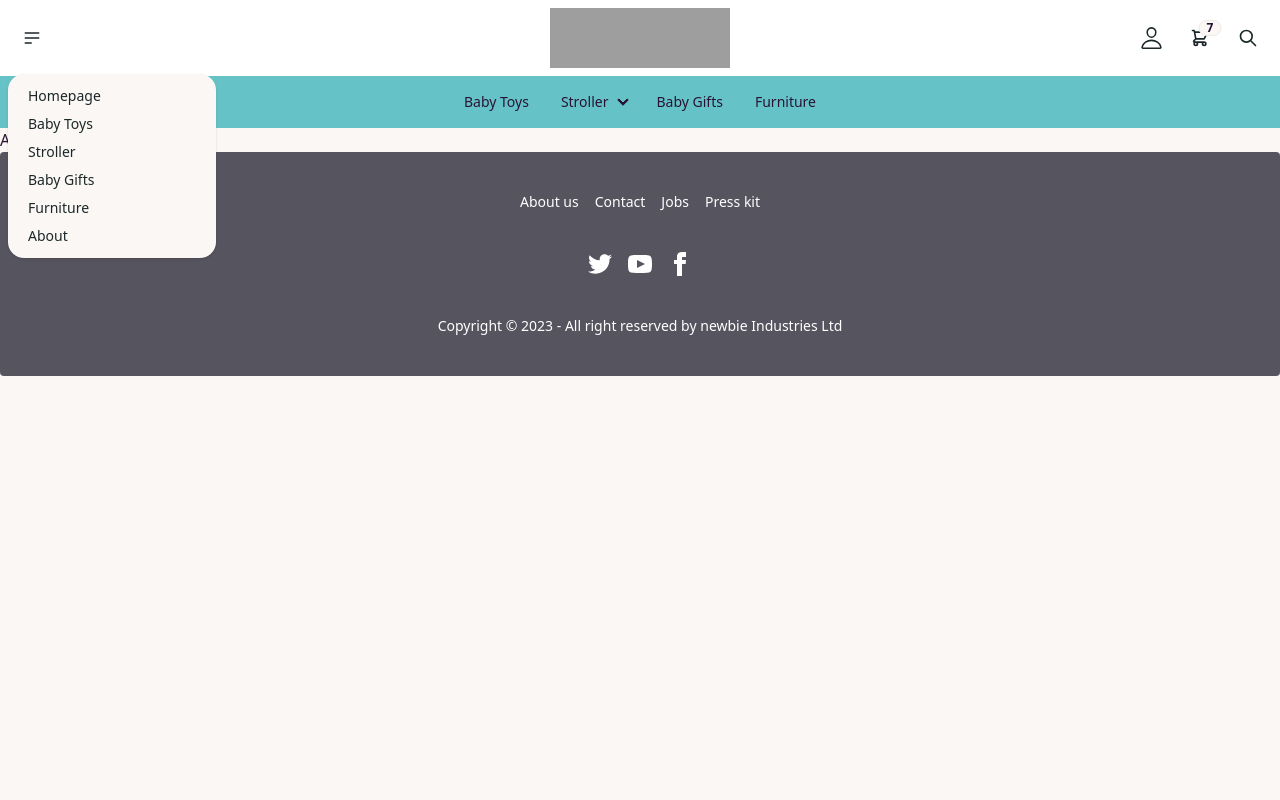
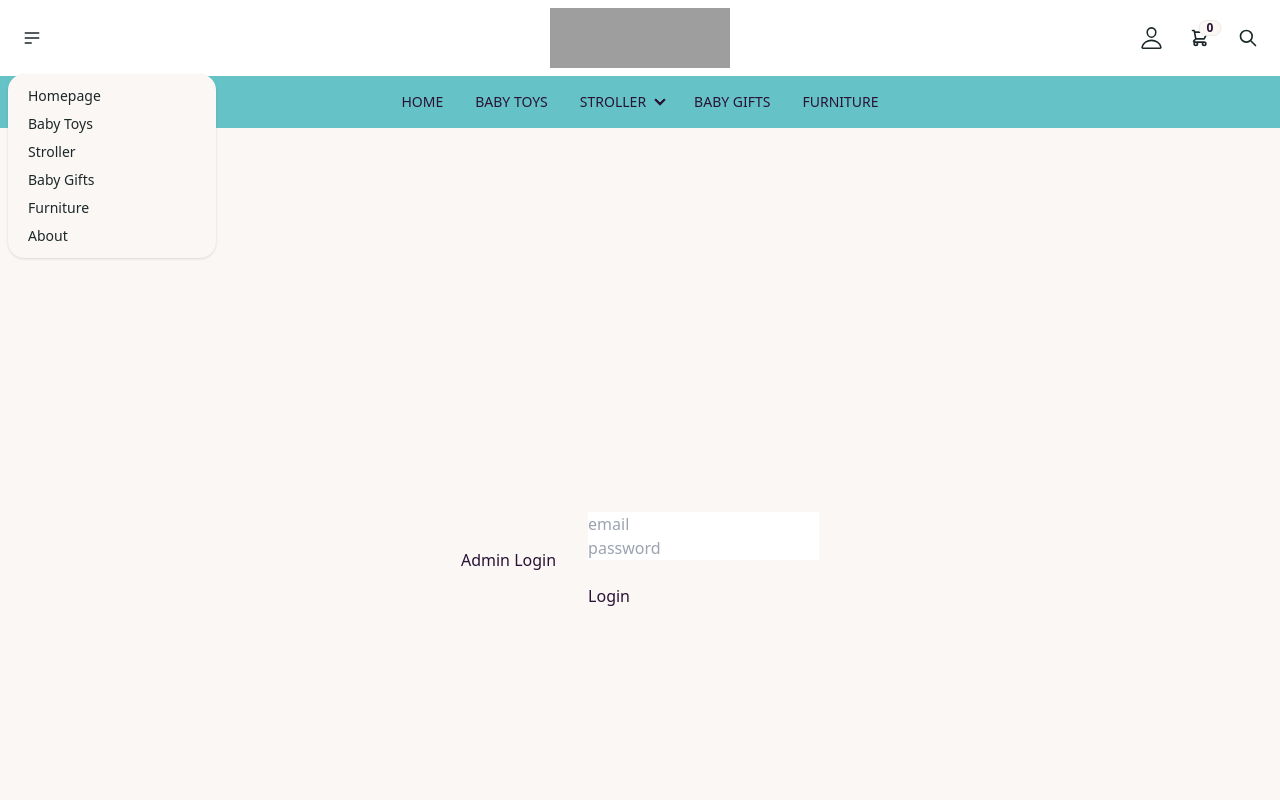
Before and after one commit to SinthiyaBalan/ReDI_FinalProject, a React (Create React App) app: page /adminLoginPage in a window 1280 px wide. Both pictures are taken after a click on the label 32 px from the left and 38 px from the top of the page. Shown: the top 800 px of the page. Built offline with nearby package versions, Linux system fonts and the light colour scheme; no server answers; grey boxes are pictures that could not be loaded.

Commit message:
Updated total amount

```diff
--- a/src/App.jsx
+++ b/src/App.jsx
@@ -23,6 +23,7 @@ function App() {
   const [defaultqty, setDefaultqty] = useState()
   const [cartItem, setCartItem] = useState([]);
   const [product, setProduct] = useState();
+  const [users, setUsers] = useState()
 
   // console.log("cartItem",cartItem);
 
@@ -31,15 +32,20 @@ function App() {
 
 }, []);
 
+useEffect(() => {
+  axios("https://ecommerce-website-backend-2lob.onrender.com/admin").then(i => setUsers(i.data)).catch(i => console.log(i))
+
+}, []);
+
 
 
   return (
     <div data-theme="cupcake" className="app min-h-screen">
-      <Nav />
+      <Nav cartItem={cartItem} setSelectedCategory = {setSelectedCategory}/>
         <Routes >
           <Route path='/' element={<MainSection setCategories={setCategories} categories={categories} setSelectedCategory = {setSelectedCategory}/>} />
-          <Route path='/productList' element={<ProductList products={products} selectedCategory={selectedCategory} setSelectedProductId = {setSelectedProductId} />} />
-          <Route path='/productDetails' element = {<ProductDetails cartItem={cartItem} selectedProductId = {selectedProductId} qty={qty} defaultqty = {defaultqty} setQty = {setQty} setCartItem = {setCartItem} product = {product} products={products} setProduct={setProduct}/>} />
+          <Route path='/productList' element={<ProductList products={products} selectedCategory={selectedCategory} setSelectedProductId = {setSelectedProductId} setDefaultqty = {setDefaultqty}/>} />
+          <Route path='/productDetails' element = {<ProductDetails cartItem={cartItem} selectedProductId = {selectedProductId} qty={qty} setQty = {setQty} setCartItem = {setCartItem} product = {product} products={products} setProduct={setProduct}/>} />
           <Route path='/shoppingCart' element = {<ShoppingCart   cartItem={cartItem} setCartItem = {setCartItem}/>} />
           <Route path='/payment' element = {<Payment />} />
           <Route path='/adminLoginPage' element = {<AdminLogin />}/>
--- a/src/Components/AdminLogin.jsx
+++ b/src/Components/AdminLogin.jsx
@@ -2,8 +2,24 @@ import React from 'react';
 import {} from 'react-router-dom'
 
 function AdminLogin() {
+
+
+    const submitHandler = (e) =>{
+
+        e.preventDefault();
+        const email = e.target.email.value;
+        const password = e.target.password.value;
+        console.log(email,password);
+    }
   return (
-    <div>AdminLogin</div>
+    <div className='admin-login container md:flex lg:flex lg:flex-wrap lg:gap-8 lg:items-center justify-center items-center mt-8 mb-6 min-h-screen'>
+        Admin Login
+        <form onSubmit={submitHandler}>
+            <input type="email" name="email" id="email" placeholder='email'/> <br />
+            <input type="password" name="password" id="password" placeholder='password'/><br /><br />
+            <button type="submit" >Login</button>
+    </form>
+    </div>
   )
 }
 
--- a/src/Components/MainSection.jsx
+++ b/src/Components/MainSection.jsx
@@ -21,7 +21,7 @@ function MainSection({setSelectedCategory, setCategories, categories}) {
         <h4 className='home_title'>Welcome to the magic world of Newbie</h4>
         <div className='category-section min-h-screen'>
           {/* {categories&& categories.map((i ,index) => <img   onClick={(e) => category(e)} src={i.pic} alt={i.name} />)} */}
-          {categories ? categories.map((i ,index) => <img   onClick={(e) => category(e)} src={i.pic} alt={i.name} />):
+          {categories ? categories.map((i ,index) => <img  key= {index} onClick={(e) => category(e)} src={i.pic} alt={i.name} />):
 
             <span className="loading loading-dots loading-lg"></span>
           }
--- a/src/Components/Nav.jsx
+++ b/src/Components/Nav.jsx
@@ -1,49 +1,132 @@
-import React from 'react';
-import {useNavigate} from 'react-router-dom'
+import React from "react";
+import { useNavigate } from "react-router-dom";
 
-function Nav() {
-
+function Nav({ cartItem, setSelectedCategory }) {
   const navigate = useNavigate();
   return (
     <>
       <div className="navbar bg-primary text-primary-content">
         <div className="navbar-start">
-    <div className="dropdown">
+          <div className="dropdown" >
             <label tabIndex={0} className="btn btn-ghost btn-circle">
-        <svg xmlns="http://www.w3.org/2000/svg" className="h-5 w-5" fill="none" viewBox="0 0 24 24" stroke="currentColor"><path strokeLinecap="round" strokeLinejoin="round" strokeWidth="2" d="M4 6h16M4 12h16M4 18h7" /></svg>
+              <svg
+                xmlns="http://www.w3.org/2000/svg"
+                className="h-5 w-5"
+                fill="none"
+                viewBox="0 0 24 24"
+                stroke="currentColor"
+              >
+                <path
+                  strokeLinecap="round"
+                  strokeLinejoin="round"
+                  strokeWidth="2"
+                  d="M4 6h16M4 12h16M4 18h7"
+                />
+              </svg>
             </label>
-      <ul tabIndex={0} className="menu menu-sm dropdown-content mt-3 p-2 shadow bg-base-100 rounded-box w-52">
-        <li><a>Homepage</a></li>
-        <li><a>Baby Toys</a></li>
-        <li><a>Stroller</a></li>
-        <li><a>Baby Gifts</a></li>
-        <li><a>Furniture</a></li>
-        <li><a>About</a></li>
+            <ul
+              tabIndex={0}
+              className="menu menu-sm dropdown-content mt-3 p-2 shadow bg-base-100 rounded-box w-52 z-10"
+            >
+              <li>
+                <a onClick={() => navigate("/")}>Homepage</a>
+              </li>
+              <li>
+                <a
+                onClick={() => {
+                  setSelectedCategory("Baby Toys");
+                  navigate("/productList");
+                }}>Baby Toys</a>
+              </li>
+              <li>
+                <a
+                onClick={() => {
+                  setSelectedCategory("Stroller");
+                  navigate("/productList");
+                }}>Stroller</a>
+              </li>
+              <li>
+                <a
+                 onClick={() => {
+                  setSelectedCategory("Baby Gifts");
+                  navigate("/productList");
+                }}>Baby Gifts</a>
+              </li>
+              <li>
+                <a
+                onClick={() => {
+                  setSelectedCategory("Furniture");
+                  navigate("/productList");
+                }}
+                >Furniture</a>
+              </li>
+              <li>
+                <a>About</a>
+              </li>
             </ul>
           </div>
         </div>
         <div className="navbar-center">
           {/* <a className="btn btn-ghost normal-case text-xl">newbie</a> */}
-    <div className='logo'></div>
+          <div className="logo"></div>
         </div>
 
-
         <div className="navbar-end">
-  <button className="btn btn-ghost btn-circle" onClick={ () => navigate('/adminLoginPage')}><ion-icon  name="person-outline"></ion-icon></button>
+          <button
+            className="btn btn-ghost btn-circle"
+            onClick={() => navigate("/adminLoginPage")}
+          >
+            <ion-icon name="person-outline"></ion-icon>
+          </button>
           <div className="flex-none">
             <div className="dropdown dropdown-end">
               <label tabIndex="0" className="btn btn-ghost btn-circle">
                 <div className="indicator">
-          <svg xmlns="http://www.w3.org/2000/svg" className="h-5 w-5" fill="none" viewBox="0 0 24 24" stroke="currentColor"><path strokeLinecap="round" strokeLinejoin="round" strokeWidth="2" d="M3 3h2l.4 2M7 13h10l4-8H5.4M7 13L5.4 5M7 13l-2.293 2.293c-.63.63-.184 1.707.707 1.707H17m0 0a2 2 0 100 4 2 2 0 000-4zm-8 2a2 2 0 11-4 0 2 2 0 014 0z" /></svg>
-          <span className="badge badge-sm indicator-item">7</span>
+                  <svg
+                    xmlns="http://www.w3.org/2000/svg"
+                    className="h-5 w-5"
+                    fill="none"
+                    viewBox="0 0 24 24"
+                    stroke="currentColor"
+                  >
+                    <path
+                      strokeLinecap="round"
+                      strokeLinejoin="round"
+                      strokeWidth="2"
+                      d="M3 3h2l.4 2M7 13h10l4-8H5.4M7 13L5.4 5M7 13l-2.293 2.293c-.63.63-.184 1.707.707 1.707H17m0 0a2 2 0 100 4 2 2 0 000-4zm-8 2a2 2 0 11-4 0 2 2 0 014 0z"
+                    />
+                  </svg>
+                  <span className="badge badge-sm indicator-item">
+                    {cartItem &&
+                      cartItem.reduce((acc, cur) => {
+                        return acc + cur.quantity;
+                      }, 0)}
+                  </span>
                 </div>
               </label>
-      <div tabIndex="0" className="mt-3 card card-compact dropdown-content w-52 bg-base-100 shadow">
+              <div
+                tabIndex="0"
+                className="mt-3 card card-compact dropdown-content w-52 bg-base-100 shadow z-10"
+              >
                 <div className="card-body">
-          <span className="font-bold text-lg">8 Items</span>
-          <span className="text-info">Subtotal: $999</span>
+                  <span className="font-bold text-lg">
+                    {cartItem &&
+                      cartItem.reduce((acc, cur) => {
+                        return acc + cur.quantity;
+                      }, 0)}{" "}
+                    Items
+                  </span>
+                  <span className="text-info">
+                    Subtotal: €
+                    {cartItem &&
+                      cartItem.reduce((acc, cur) => {
+                        return acc + Number(cur.quantity) * Number(cur.price);
+                      }, 0)}
+                  </span>
                   <div className="card-actions">
-            <button className="btn btn-primary btn-block">View cart</button>
+                    <button className="btn btn-primary btn-block">
+                      View cart
+                    </button>
                   </div>
                 </div>
               </div>
@@ -51,31 +134,84 @@ function Nav() {
           </div>
 
           <button className="btn btn-ghost btn-circle">
-      <svg xmlns="http://www.w3.org/2000/svg" className="h-5 w-5" fill="none" viewBox="0 0 24 24" stroke="currentColor"><path strokeLinecap="round" strokeLinejoin="round" strokeWidth="2" d="M21 21l-6-6m2-5a7 7 0 11-14 0 7 7 0 0114 0z" /></svg>
+            <svg
+              xmlns="http://www.w3.org/2000/svg"
+              className="h-5 w-5"
+              fill="none"
+              viewBox="0 0 24 24"
+              stroke="currentColor"
+            >
+              <path
+                strokeLinecap="round"
+                strokeLinejoin="round"
+                strokeWidth="2"
+                d="M21 21l-6-6m2-5a7 7 0 11-14 0 7 7 0 0114 0z"
+              />
+            </svg>
           </button>
-
         </div>
       </div>
 
       <div className="navbar-center hidden lg:flex bg-primary lg:justify-center">
-    <ul className="menu menu-horizontal px-1">
-      <li><a>Baby Toys</a></li>
+        <ul className="menu menu-horizontal px-1 uppercase">
+          <li>
+            <a onClick={() => navigate("/")}>Home</a>
+          </li>
+          <li>
+            <a
+              onClick={() => {
+                setSelectedCategory("Baby Toys");
+                navigate("/productList");
+              }}
+            >
+              Baby Toys
+            </a>
+          </li>
           <li tabIndex={0}>
             <details>
               <summary>Stroller</summary>
               <ul className="p-2">
-            <li><a>Buggies</a></li>
-            <li><a>3-in-1 Stroller</a></li>
+                <li>
+                  <a
+                  onClick={() => {
+                    setSelectedCategory("Stroller");
+                    navigate("/productList");
+                  }}
+
+                  >
+                    Buggies</a>
+                </li>
+                <li>
+                  <a
+                  onClick={() => {
+                    setSelectedCategory("Stroller");
+                    navigate("/productList");
+                  }}
+                  >3-in-1 Stroller</a>
+                </li>
               </ul>
             </details>
           </li>
-      <li><a>Baby Gifts</a></li>
-      <li><a>Furniture</a></li>
+          <li>
+            <a
+
+            onClick={() => {
+              setSelectedCategory("Baby Gifts");
+              navigate("/productList");
+            }}>Baby Gifts</a>
+          </li>
+          <li>
+            <a
+            onClick={() => {
+              setSelectedCategory("Furniture");
+              navigate("/productList");
+            }}
+            >Furniture</a>
+          </li>
         </ul>
       </div>
     </>
-
-  )
+  );
 }
 
-export default Nav
+export default Nav;
```
Also changed, not shown: src/Components/ProductDetails.jsx (+4 -14 lines), src/Components/ProductList.jsx (+4 -3 lines), src/Components/ShoppingCart.jsx (+14 -6 lines). Lines whose indentation alone changed are shown as unchanged.
